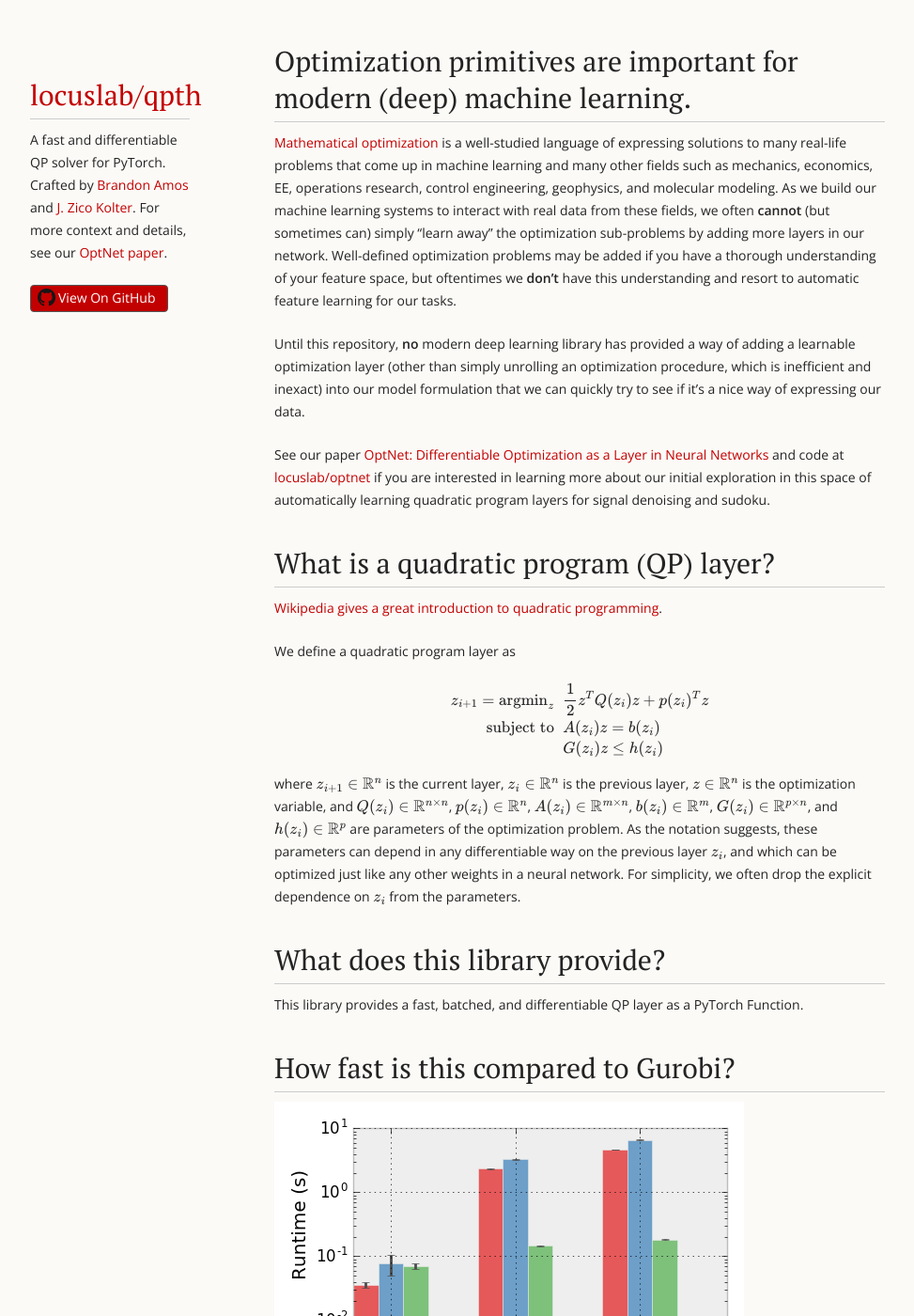
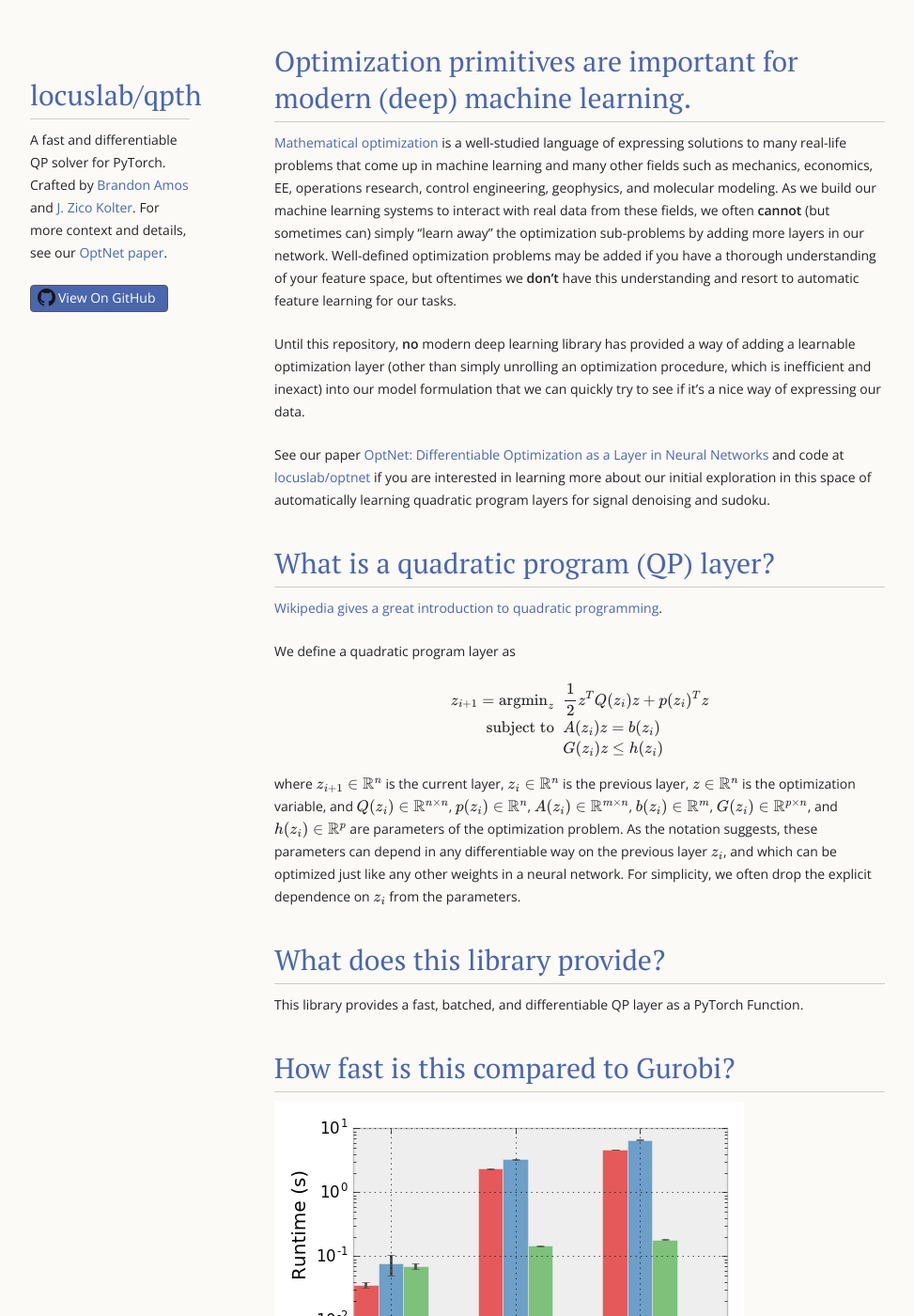
Before and after one commit to locuslab/qpth, a Jekyll site: the page built from index.md, in a window 1280 px wide and 1400 px high. Shown: the whole window at 94% size, without its empty margins (18-991 px from the left). Built offline with Jekyll 4.4.1, drawn with Linux system fonts in a browser that asks for light colours; formulas are drawn with MathJax 3; our own code applies the rules of GitHub Pages for plain Markdown files.

Commit message:
Slightly update the style.

```diff
--- a/css/styles.css
+++ b/css/styles.css
@@ -12,7 +12,7 @@ body {
 }
 
 h1, h2, h3, h4, h5, h6 {
-  color:#232323;
+    color:#4A66AC;
   margin:36px 0 10px;
 }
 
@@ -47,7 +47,7 @@ h4, h5, h6 {
 }
 
 a {
-  color:#C30000;
+    color:#4A66AC;
   text-decoration:none;
 }
 
@@ -215,14 +215,14 @@ header li {
   margin-bottom: 12px;
   line-height: 1em;
   padding: 6px 6px 6px 7px;
-  background: #c30000;
+  background: #4A66AC;
   border-radius:4px;
   border:1px solid #555;
 }
 
-header li:hover {
-  background: #dd0000;
-}
+/* header li:hover { */
+/*   background: #dd0000; */
+/* } */
 
 a.buttons {
   color: #fff;
```
